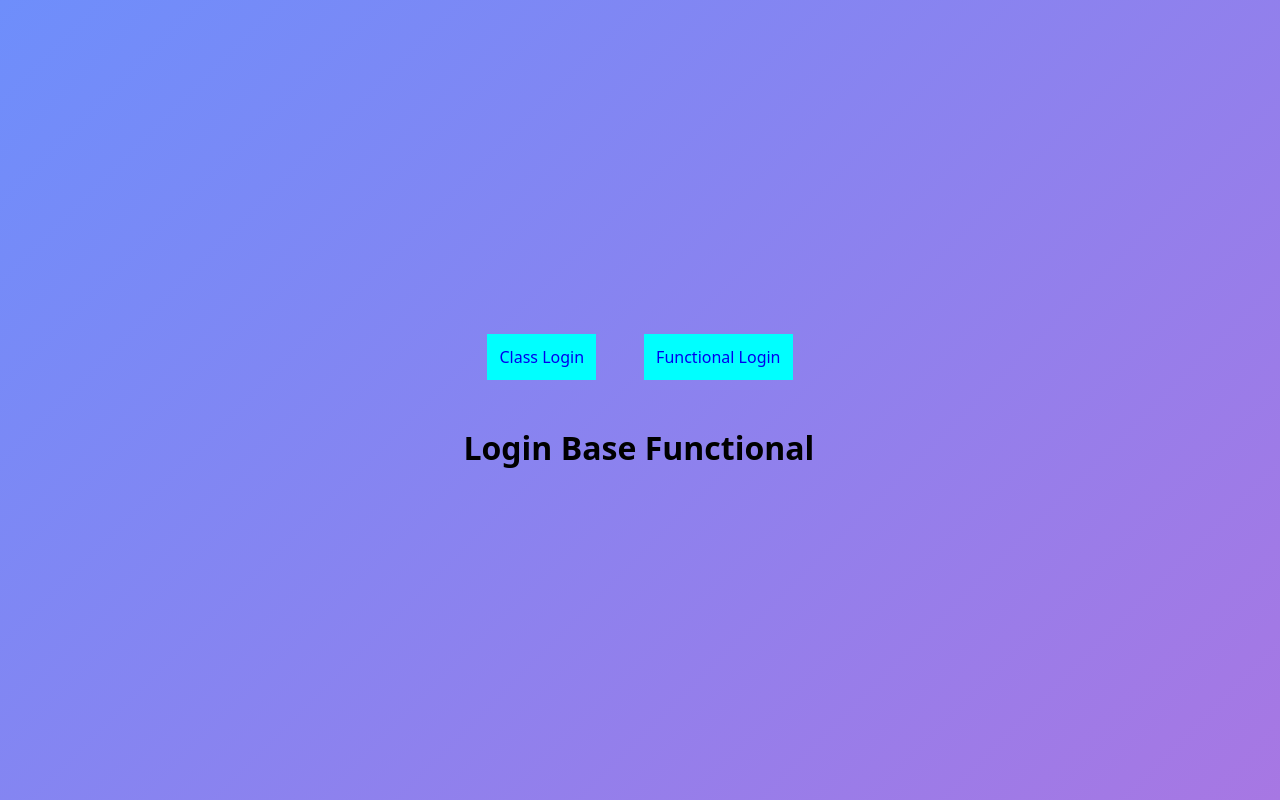
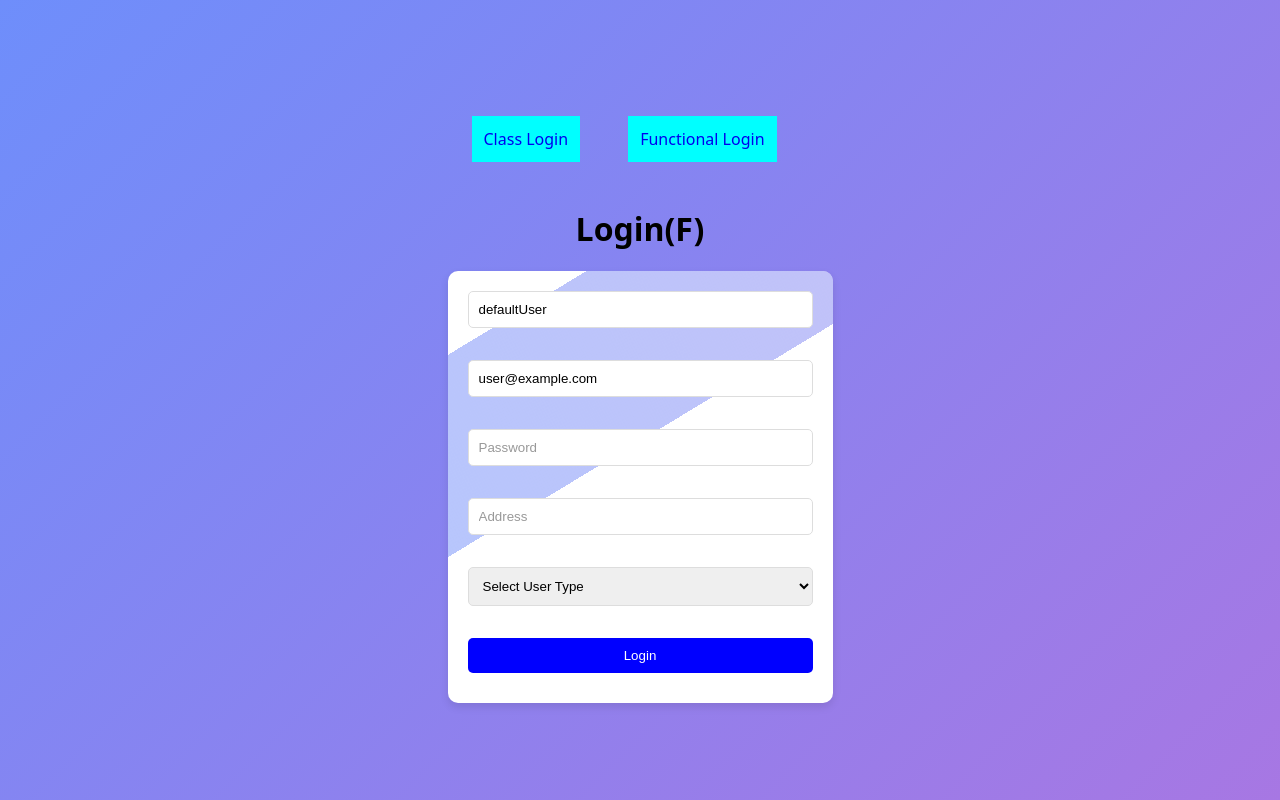
Before and after one commit to subhajittewary/reusable-login-component, a React (Create React App) app: page /functional-component in a window 1280 px wide. Built offline with nearby package versions, Linux system fonts and the light colour scheme.

Commit message:
Added animated views with class and function HOC technique.

```diff
--- a/src/App.js
+++ b/src/App.js
@@ -1,7 +1,7 @@
 import "./App.css";
 import { BrowserRouter as Router, Routes, Route, Link } from "react-router-dom";
 import LoginExtendedView from "./ClassComponents/LoginExtendedView.jsx";
-import LoginViewBaseFunctional from "./FunctonalComponents/LoginViewBaseFunctional.jsx";
+import LoginApp from "./FunctonalComponents/LoginApp.jsx";
 
 function App() {
   return (
@@ -17,7 +17,7 @@ function App() {
         </div>
         <Routes>
           <Route path="/class-component" element={<LoginExtendedView />} />
-          <Route path="/functional-component" element={<LoginViewBaseFunctional />} />
+          <Route path="/functional-component" element={<LoginApp />} />
         </Routes>
       </Router>
     </div>
--- a/src/ClassComponents/LoginViewBaseClass.jsx
+++ b/src/ClassComponents/LoginViewBaseClass.jsx
@@ -42,9 +42,9 @@ export default class LoginViewBaseClass extends React.Component {
 
   render() {
     return (
-      <div className="login-container">
-        <h1>Login Component</h1>
-        <form onSubmit={this.handleSubmit} className="login-form">
+      <div className="form-container">
+        <h1>Login(C)</h1>
+        <form onSubmit={this.handleSubmit} className="form-inner-container">
           {this.renderFields()}
           <button type="submit" className="login-button">
             Login
--- /dev/null
+++ b/src/FunctonalComponents/LoginApp.jsx
@@ -0,0 +1,22 @@
+import LoginViewFunctional from "./LoginViewFunctional";
+import withLoginView from "./withLoginView";
+
+const formName = "Login(F)";
+const initialFormState = {
+  userName: "defaultUser",
+  userEmail: "user@example.com",
+  userPwd: "",
+  userType: "",
+  address: "",
+};
+
+// @TODO:HOC can be implemented to adapt to any form, not only login
+const ExtendedFunctionalLoginView = withLoginView(LoginViewFunctional);
+export default function LoginApp() {
+  return (
+    <ExtendedFunctionalLoginView
+      initialState={initialFormState}
+      formName={formName}
+    />
+  );
+}
--- a/src/FunctonalComponents/LoginViewBaseFunctional.jsx
+++ /dev/null
@@ -1,9 +0,0 @@
-import React from "react";
-
-export default function LoginViewBaseFunctional() {
-  return (
-    <div>
-      <h1>Login Base Functional</h1>
-    </div>
-  );
-}
--- /dev/null
+++ b/src/FunctonalComponents/LoginViewFunctional.jsx
@@ -0,0 +1,69 @@
+export default function LoginViewFunctional({
+  handleChange,
+  formData,
+  handleSubmit,
+}) {
+  const {
+    userName = "",
+    userEmail = "",
+    userPwd = "",
+    userType = "",
+    address = "",
+  } = formData || {};
+  function localHandleSubmit(e) {
+    //perform local logical operation
+    handleSubmit(e);
+  }
+  return (
+    <>
+      <input
+        type="text"
+        name="userName"
+        value={userName}
+        onChange={handleChange}
+        className="input-field"
+        placeholder="Username"
+      />
+      <br />
+      <input
+        type="text"
+        name="userEmail"
+        value={userEmail}
+        onChange={handleChange}
+        className="input-field"
+        placeholder="Email"
+      />
+      <br />
+      <input
+        type="password"
+        name="userPwd"
+        value={userPwd}
+        onChange={handleChange}
+        className="input-field"
+        placeholder="Password"
+      />
+      <br />
+      <input
+        type="text"
+        name="address"
+        value={address}
+        onChange={handleChange}
+        className="input-field"
+        placeholder="Address"
+      />
+      <br />
+      <select
+        name="userType"
+        value={userType}
+        onChange={handleChange}
+        className="select-field"
+      >
+        <option value="">Select User Type</option>
+        <option value="men">Men</option>
+        <option value="women">Women</option>
+      </select>
+      <br />
+      <button onClick={localHandleSubmit}>Login</button>
+    </>
+  );
+}
--- /dev/null
+++ b/src/FunctonalComponents/withLoginView.jsx
@@ -0,0 +1,38 @@
+import { useState } from "react";
+
+export default function withLoginView(LoginView) {
+  const EnhancedFunction = ({ props, initialState, formName }) => {
+    const [formData, setFormData] = useState(initialState);
+
+    function handleSubmit(e) {
+      e.preventDefault();
+      console.log("formData", formData);
+    }
+
+    function handleChange(e) {
+      const { name, value } = e.target;
+      console.log("first", e.target);
+      setFormData((prevState) => {
+        return {
+          ...prevState,
+          [name]: value,
+        };
+      });
+    }
+
+    return (
+      <div className="form-container">
+        <h1>{formName}</h1>
+        <div className="form-inner-container">
+          <LoginView
+            {...props}
+            handleChange={handleChange}
+            formData={formData}
+            handleSubmit={handleSubmit}
+          />
+        </div>
+      </div>
+    );
+  };
+  return EnhancedFunction;
+}
--- a/src/index.css
+++ b/src/index.css
@@ -3,9 +3,9 @@
 }
 body {
   font-family: system-ui, -apple-system, BlinkMacSystemFont, 'Segoe UI', Roboto, Oxygen, Ubuntu, Cantarell, 'Open Sans', 'Helvetica Neue', sans-serif;
-  display: flex;
+display: flex;
+align-items: center;
   justify-content: center;
-  align-items: center;
   height: 100vh;
   margin: 0;
   background: linear-gradient(135deg, #6e8efb, #a777e3);
@@ -20,9 +20,10 @@ body {
   align-items: center;
   justify-content: center;
 }
-.login-container {
+.form-container {
   text-align: center;
   animation: fadeIn 1s ease-in-out;
+  width: 385px;
 }
 @keyframes fadeIn {
   from {
@@ -34,11 +35,10 @@ body {
       transform: translateY(0);
   }
 }
-.login-form {
+.form-inner-container {
   display: inline-block;
   text-align: left;
-  max-width: 300px; /* Set the maximum width */
-  width: 100%; /* Ensure it takes full width up to the max-width */
+  width: 385px; /* Ensure it takes full width up to the max-width */
   background: white;
   padding: 20px;
   border-radius: 10px;
@@ -57,13 +57,13 @@ body {
       opacity: 1;
   }
 }
-.login-form::before {
+.form-inner-container::before {
   content: '';
   position: absolute;
   top: -50%;
   left: -50%;
-  width: 200%;
-  height: 200%;
+  width: 370%;
+  height: 40%;
   background: linear-gradient(to right, rgba(110, 142, 251, 0.5), rgba(167, 119, 227, 0.5));
   animation: rotateBackground 6s linear infinite;
 }
@@ -75,9 +75,9 @@ body {
       transform: rotate(360deg);
   }
 }
-.login-form input,
-.login-form select,
-.login-form button {
+.form-inner-container input,
+.form-inner-container select,
+.form-inner-container button {
   display: block;
   width: 100%;
   margin-bottom: 10px;
@@ -88,13 +88,13 @@ body {
   position: relative;
   z-index: 1;
 }
-.login-form input:focus,
-.login-form select:focus {
+.form-inner-container input:focus,
+.form-inner-container select:focus {
   border-color: #6e8efb;
   box-shadow: 0 0 8px rgba(110, 142, 251, 0.3);
   outline: none;
 }
-.login-form button {
+.form-inner-container button {
   text-align: center;
   background-color: blue;
   color: white;
@@ -103,20 +103,20 @@ body {
   cursor: pointer;
   transition: background-color 0.3s ease, transform 0.3s ease;
 }
-.login-form button:hover {
+.form-inner-container button:hover {
   background-color: darkblue;
   transform: scale(1.05);
 }
-.login-form button:active {
+.form-inner-container button:active {
   transform: scale(1);
 }
-.login-form input::placeholder,
-.login-form select::placeholder {
+.form-inner-container input::placeholder,
+.form-inner-container select::placeholder {
   color: #999;
   opacity: 1;
   transition: color 0.3s ease;
 }
-.login-form input:focus::placeholder,
-.login-form select:focus::placeholder {
+.form-inner-container input:focus::placeholder,
+.form-inner-container select:focus::placeholder {
   color: #6e8efb;
 }
```
